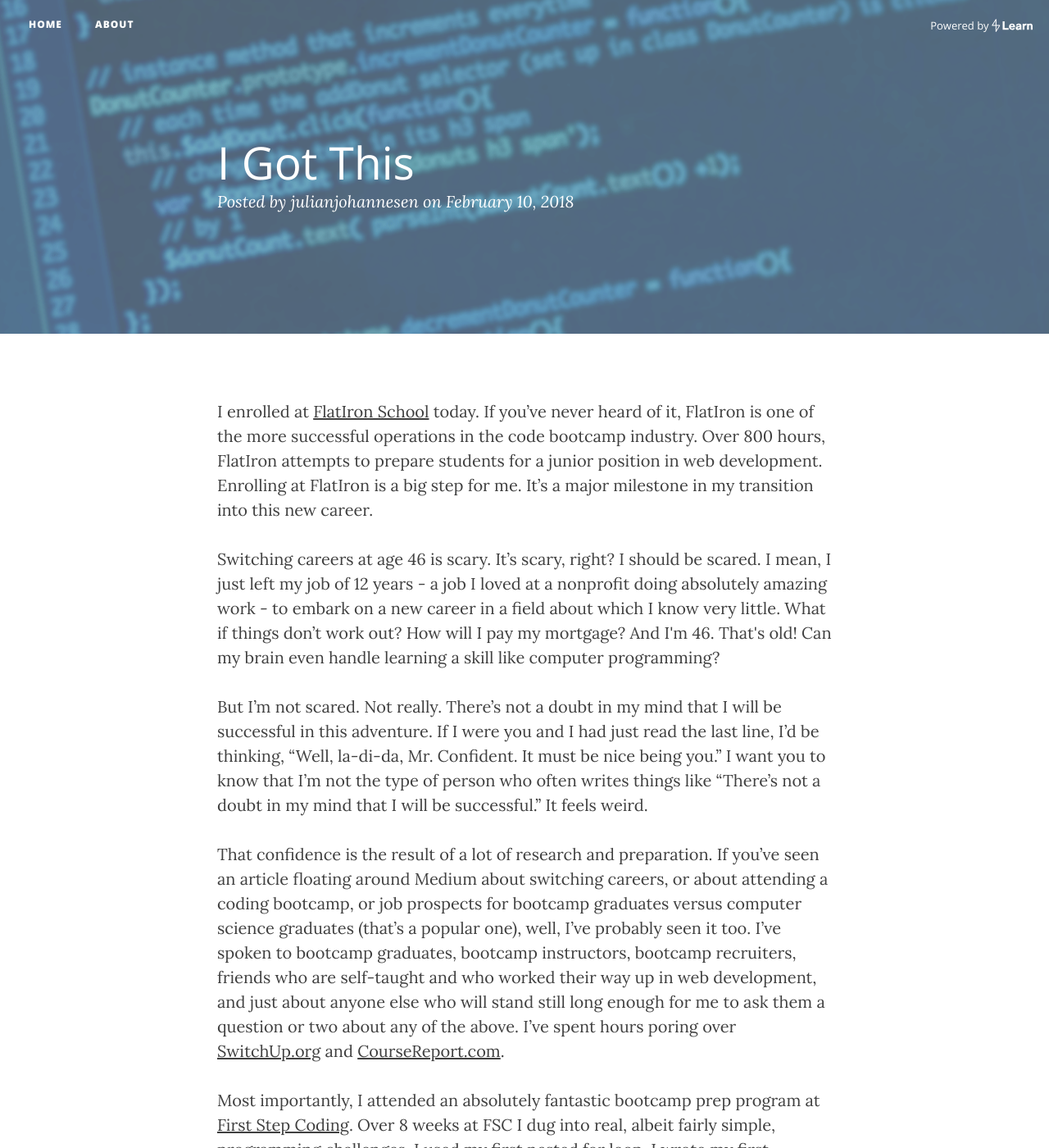
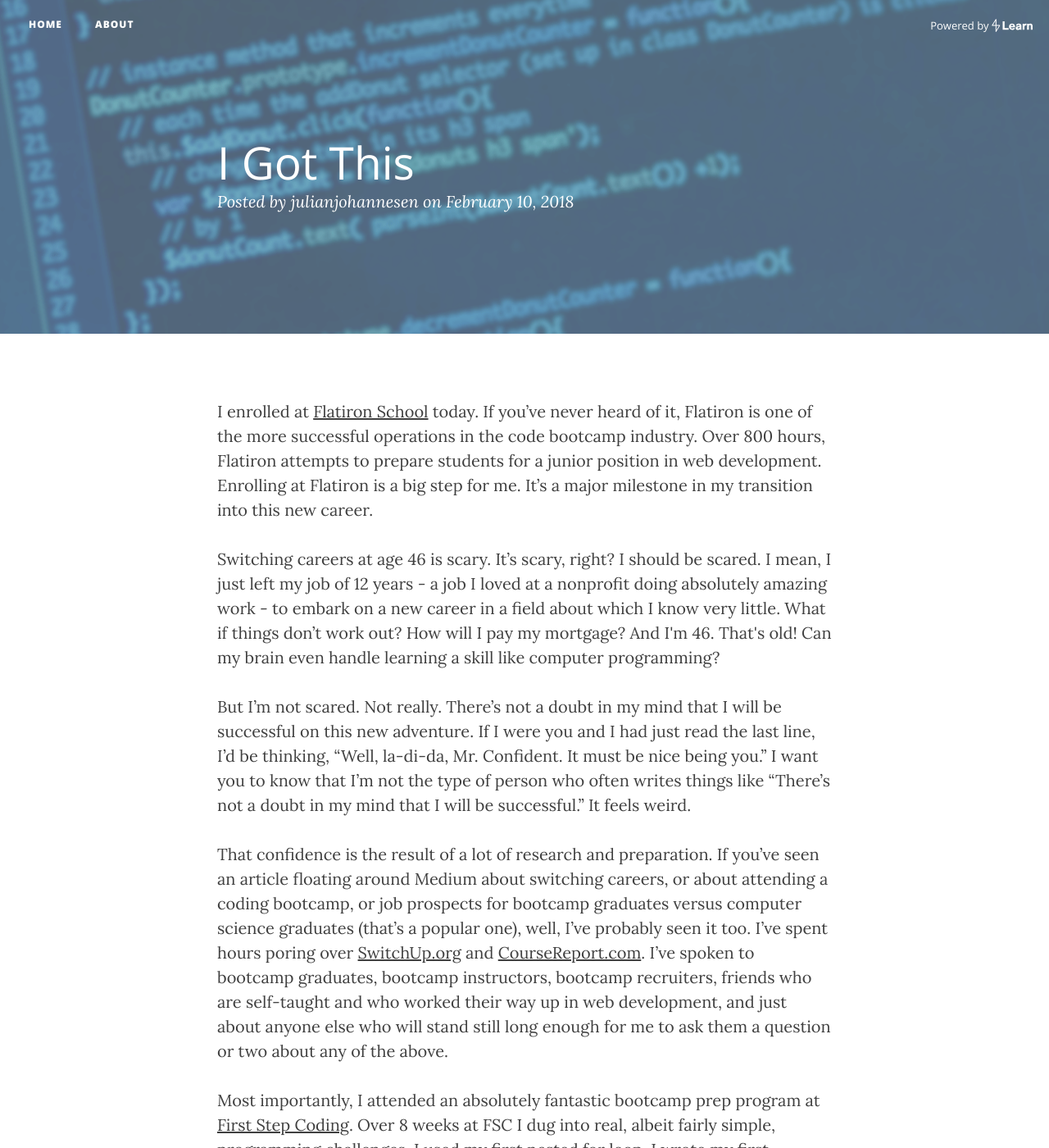
Before and after one commit to julianjohannesen/julianjohannesen.github.io, a Jekyll site: the page built from _posts/2018-02-10-i_got_this.markdown, in a window 1280 px wide and 1400 px high. Shown: the whole window at 82% size. Built offline with Jekyll 4.4.1, drawn with Linux system fonts in a browser that asks for light colours; nearby versions of some CDN libraries; some of the changed text lies outside the part shown.

Commit message:
Updating my blog post.

```diff
--- a/_posts/2018-02-10-i_got_this.markdown
+++ b/_posts/2018-02-10-i_got_this.markdown
@@ -5,13 +5,13 @@
 permalink:  i_got_this
 ---
 
-<p>I enrolled at <a href="http://flatironschool.com">FlatIron School</a> today. If you’ve never heard of it, FlatIron is one of the more successful operations in the code bootcamp industry. Over 800 hours, FlatIron attempts to prepare students for a junior position in web development. Enrolling at FlatIron is a big step for me. It’s a major milestone in my transition into this new career.</p>
+<p>I enrolled at <a href="http://flatironschool.com">Flatiron School</a> today. If you’ve never heard of it, Flatiron is one of the more successful operations in the code bootcamp industry. Over 800 hours, Flatiron attempts to prepare students for a junior position in web development. Enrolling at Flatiron is a big step for me. It’s a major milestone in my transition into this new career.</p>
 
 <p>Switching careers at age 46 is scary. It’s scary, right? I should be scared. I mean, I just left my job of 12 years - a job I loved at a nonprofit doing absolutely amazing work - to embark on a new career in a field about which I know very little. What if things don’t work out? How will I pay my mortgage? And I'm 46.  That's old! Can my brain even handle learning a skill like computer programming? </p>
 
-<p>But I’m not scared. Not really. There’s not a doubt in my mind that I will be successful in this adventure. If I were you and I had just read the last line, I’d be thinking, “Well, la-di-da, Mr. Confident. It must be nice being you.” I want you to know that I’m not the type of person who often writes things like “There’s not a doubt in my mind that I will be successful.” It feels weird. </p>
+<p>But I’m not scared. Not really. There’s not a doubt in my mind that I will be successful on this new adventure. If I were you and I had just read the last line, I’d be thinking, “Well, la-di-da, Mr. Confident. It must be nice being you.” I want you to know that I’m not the type of person who often writes things like “There’s not a doubt in my mind that I will be successful.” It feels weird. </p>
 
-<p>That confidence is the result of a lot of research and preparation. If you’ve seen an article floating around Medium about switching careers, or about attending a coding bootcamp, or job prospects for bootcamp graduates versus computer science graduates (that’s a popular one), well, I’ve probably seen it too. I’ve spoken to bootcamp graduates, bootcamp instructors, bootcamp recruiters, friends who are self-taught and who worked their way up in web development, and just about anyone else who will stand still long enough for me to ask them a question or two about any of the above. I’ve spent hours poring over <a href="http://switchup.org">SwitchUp.org</a> and <a href="http://coursereport.com">CourseReport.com</a>.</p>
+<p>That confidence is the result of a lot of research and preparation. If you’ve seen an article floating around Medium about switching careers, or about attending a coding bootcamp, or job prospects for bootcamp graduates versus computer science graduates (that’s a popular one), well, I’ve probably seen it too.  I’ve spent hours poring over <a href="http://switchup.org">SwitchUp.org</a> and <a href="http://coursereport.com">CourseReport.com</a>. I’ve spoken to bootcamp graduates, bootcamp instructors, bootcamp recruiters, friends who are self-taught and who worked their way up in web development, and just about anyone else who will stand still long enough for me to ask them a question or two about any of the above.</p>
 
 <p>Most importantly, I attended an absolutely fantastic bootcamp prep program at <a href="http://firststepcoding.com">First Step Coding</a>. Over 8 weeks at FSC I dug into real, albeit fairly simple, programming challenges. I used my first nested for loop. I wrote my first function. By the time I graduated, I’d used The Movie Database’s API to create an application to display the top grossing movies in any given year by genre. And most importantly, I learned that I loved doing those things. </p>
 
@@ -21,4 +21,4 @@
 
 <p>So, I’ve come by confidence honestly. It’s been a long time in the making.</p>
 
-<p>I can’t tell you how excited I am to be a student at FlatIron School. Onward and upward!</p>
+<p>I can’t tell you how excited I am to be a student at Flatiron School. Onward and upward!</p>
```
